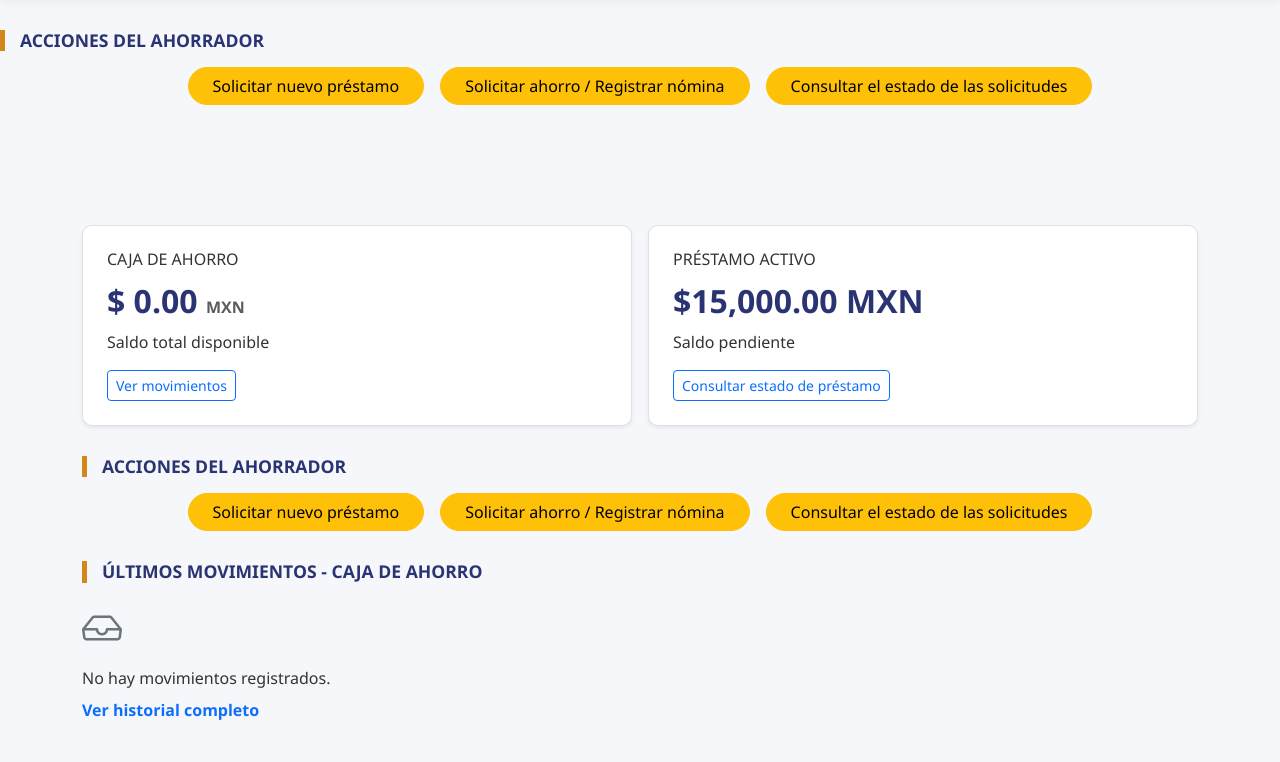
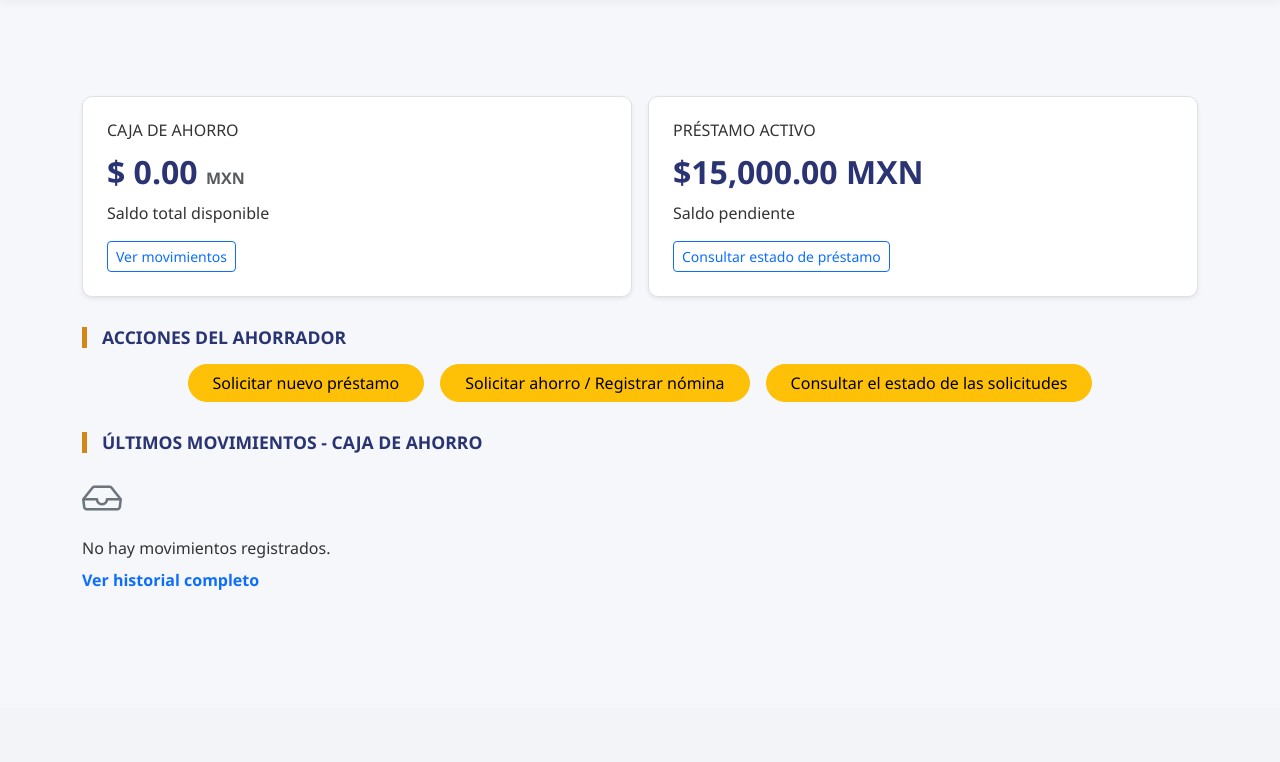
Before and after one commit to SirBlaster/Control_Caja_Ahorro, a PHP site: page /Usuario/panelAhorrador.php in a window 1280 px wide. Shown: the part 92-854 px from the top of the page. After the commit the page ends 682 px from the top, so only its background shows below. Run offline with PHP 8.4, Linux system fonts and the light colour scheme.

Commit message:
Remove actions section from panelAhorrador.php
Removed the actions section for the saver in the panel.

```diff
--- a/Usuario/panelAhorrador.php
+++ b/Usuario/panelAhorrador.php
@@ -96,18 +96,6 @@
       </div>
     </nav>
 
-        <section class="actions mb-4">
-            <h6 class="section-title">ACCIONES DEL AHORRADOR</h6>
-            <div class="d-flex justify-content-center gap-3 flex-wrap my-3">
-                <a href="solicitud_prestamo.php" class="btn btn-warning px-4 rounded-pill"> Solicitar nuevo préstamo
-                </a>
-                <a href="registrahorro.php" class="btn btn-warning px-4 rounded-pill"> Solicitar ahorro / Registrar
-                    nómina </a>
-                <a href="estados_solicitudes.php" class="btn btn-warning px-4 rounded-pill"> Consultar el estado de las
-                    solicitudes </a>
-            </div>
-
-        </section>
 
     <br>
     <br>
```
